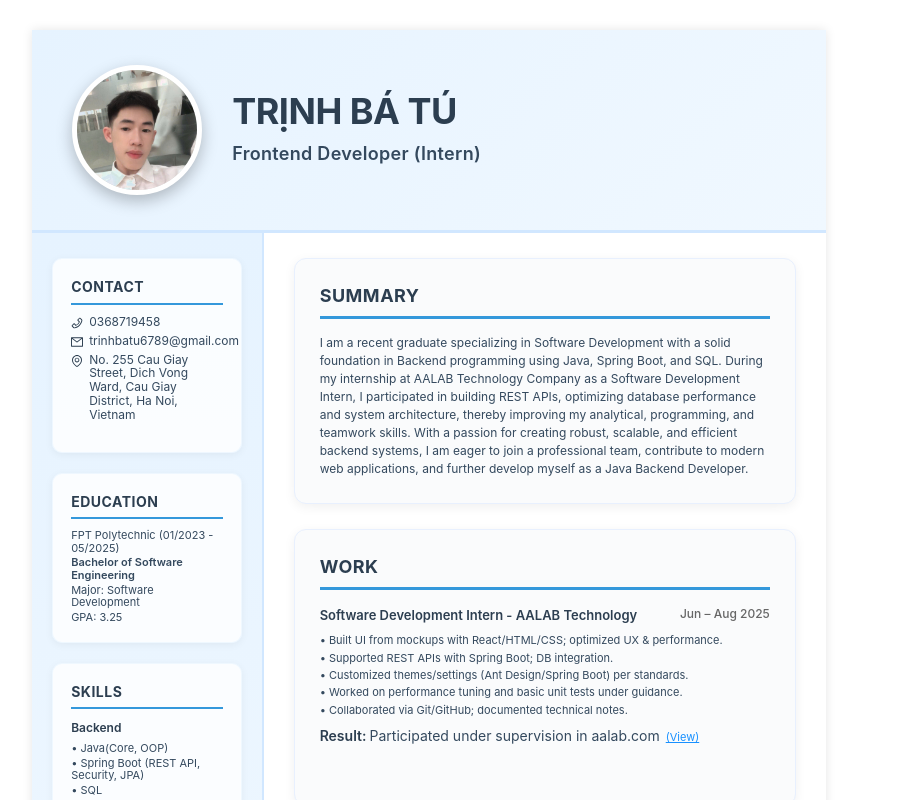
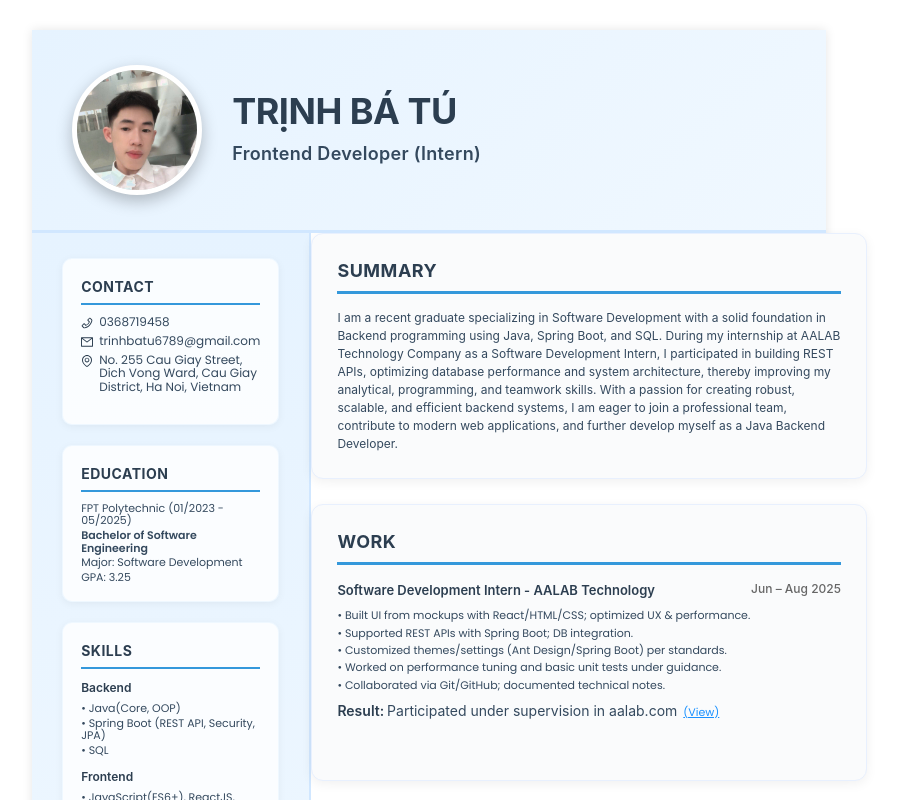
Before and after one commit to trinhbatu6789-ux/CVTBT, a React (Vite) app: page / in a window 1280 px wide. Shown: the top 800 px of the page, without its empty margins (211-1109 px from the left). Built offline with nearby package versions, Linux system fonts and the light colour scheme.

Commit message:
fix: correct component import case sensitivity
- Fix import path for Allgeneral component
- Ensure proper case sensitivity for Windows/Linux compatibility
- This should resolve GitHub Actions build issues

```diff
--- a/src/components/Allgeneral.jsx
+++ b/src/components/Allgeneral.jsx
@@ -1,60 +1,43 @@
-import React from 'react';
-import { Col, Row } from 'antd';
-import Imgname from './imgname';
-import Personalinformation from './personalinformation';
-import Sumary from './sumary';
-import data from '../data.json';
+import React from "react";
+import { Row, Col } from "antd";
+import Imgname from "./imgname";
+import Personalinformation from "./personalinformation";
+import Sumary from "./sumary";
+import data from "../data.json";
 
+/**
+ * COMPONENT CHÍNH - TỔNG QUAN CV
+ *
+ * Chức năng:
+ * - Tạo layout tổng thể cho CV
+ * - Quản lý cấu trúc 2 cột (sidebar + main content)
+ * - Hiển thị header với thông tin cá nhân
+ *
+ * Cấu trúc:
+ * - Header: Chứa avatar và thông tin cơ bản
+ * - Sidebar: Thông tin liên hệ, kỹ năng, học vấn
+ * - Main: Tóm tắt, kinh nghiệm, dự án
+ */
 export default function Allgeneral() {
   return (
-    <div
-      style={{
-        maxWidth: '210mm',
-        width: '100%',
-        margin: '0 auto',
-        background: 'white',
-        boxShadow: '0 0 10px rgba(0,0,0,0.1)',
-        minHeight: '297mm',
-      }}
-    >
-      {/* Header Section - Full width với background xanh nhạt */}
-      <div
-        style={{
-          background: 'linear-gradient(135deg, #e6f3ff 0%, #f0f8ff 100%)',
-          padding: '35px 40px',
-          position: 'relative',
-          borderBottom: '3px solid #d1e7ff',
-        }}
-      >
+    <div className="cv-container">
+      {/* HEADER SECTION - PHẦN ĐẦU CV VỚI THÔNG TIN CÁ NHÂN */}
+      <div className="cv-header">
         <Imgname data={data} />
       </div>
 
-      {/* Main Content - 2 cột */}
-      <Row gutter={0}>
-        <Col xs={24} md={7}>
-          <div
-            style={{
-              background: 'linear-gradient(180deg, #e6f3ff 0%, #f0f8ff 100%)',
-              minHeight: 'calc(297mm - 140px)',
-              padding: '25px 20px',
-              borderRight: '2px solid #d1e7ff',
-            }}
-          >
-            <Personalinformation data={data} />
-          </div>
-        </Col>
-        <Col xs={24} md={17}>
-          <div
-            style={{
-              background: 'white',
-              padding: '25px 30px',
-              minHeight: 'calc(297mm - 140px)',
-            }}
-          >
-            <Sumary data={data} />
-          </div>
-        </Col>
-      </Row>
+      {/* MAIN CONTENT - NỘI DUNG CHÍNH 2 CỘT */}
+      <div className="cv-main-content">
+        {/* SIDEBAR - CỘT TRÁI: THÔNG TIN BỔ TRỢ */}
+        <div className="cv-sidebar">
+          <Personalinformation data={data} />
+        </div>
+
+        {/* MAIN CONTENT - CỘT PHẢI: NỘI DUNG CHÍNH */}
+        <div className="cv-main">
+          <Sumary data={data} />
+        </div>
+      </div>
     </div>
   );
 }
```
